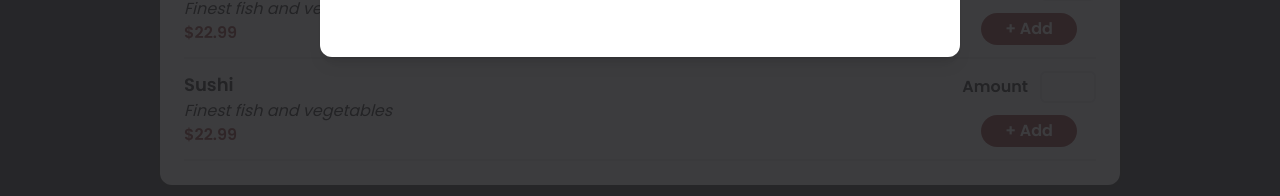
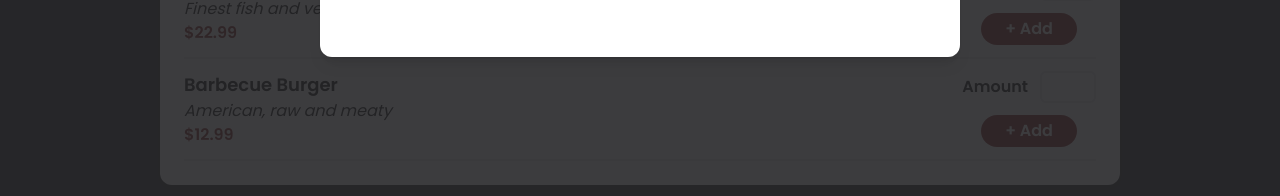
Before and after one commit to dmarts05/react-food-order, a React (Vite) app: page / in a window 1280 px wide. Shown: the part 543-739 px from the top of the page. Built offline with nearby package versions, Linux system fonts and the light colour scheme; the HTML template or start-up script is replaced by a standard one.

Commit message:
Add dynamic meals to meals list

```diff
--- a/src/components/MealsList/Meal.jsx
+++ b/src/components/MealsList/Meal.jsx
@@ -1,12 +1,12 @@
 import MealForm from './MealForm';
 
-export default function Meal() {
+export default function Meal(props) {
   return (
     <div className='flex justify-between border-b-2 border-zinc-200'>
       <div className='pb-3'>
-        <h3 className='text-lg font-semibold'>Sushi</h3>
-        <p className='italic'>Finest fish and vegetables</p>
-        <span className='font-semibold text-red-900'>$22.99</span>
+        <h3 className='text-lg font-semibold'>{props.title}</h3>
+        <p className='italic'>{props.description}</p>
+        <span className='font-semibold text-red-900'>${props.price}</span>
       </div>
       <MealForm />
     </div>
--- a/src/components/MealsList/MealsList.jsx
+++ b/src/components/MealsList/MealsList.jsx
@@ -1,11 +1,19 @@
 import Card from '../UI/Card';
 import Meal from './Meal';
+
+import { meals } from '../../store/meals';
 
 export default function MealsList() {
   return (
     <Card className='mt-6 flex w-3/4 flex-col gap-3 self-center'>
-      <Meal />
-      <Meal />
+      {meals.map(meal => (
+        <Meal
+          key={meal.id}
+          title={meal.title}
+          description={meal.description}
+          price={meal.price}
+        />
+      ))}
     </Card>
   );
 }
--- /dev/null
+++ b/src/store/cart-meals-context.js
@@ -0,0 +1,11 @@
+import React from 'react';
+
+export const CartMealsContext = React.createContext({ cartMeals: [] });
+
+export const CartMealsContextProvider = props => {
+  return (
+    <CartMealsContext.Provider value={{ cartMeals: [] }}>
+      {props.children}
+    </CartMealsContext.Provider>
+  );
+};
--- /dev/null
+++ b/src/store/meals.js
@@ -0,0 +1,14 @@
+export const meals = [
+  {
+    id: 0,
+    title: 'Sushi',
+    description: 'Finest fish and vegetables',
+    price: 22.99,
+  },
+  {
+    id: 1,
+    title: 'Barbecue Burger',
+    description: 'American, raw and meaty',
+    price: 12.99,
+  },
+];
```
